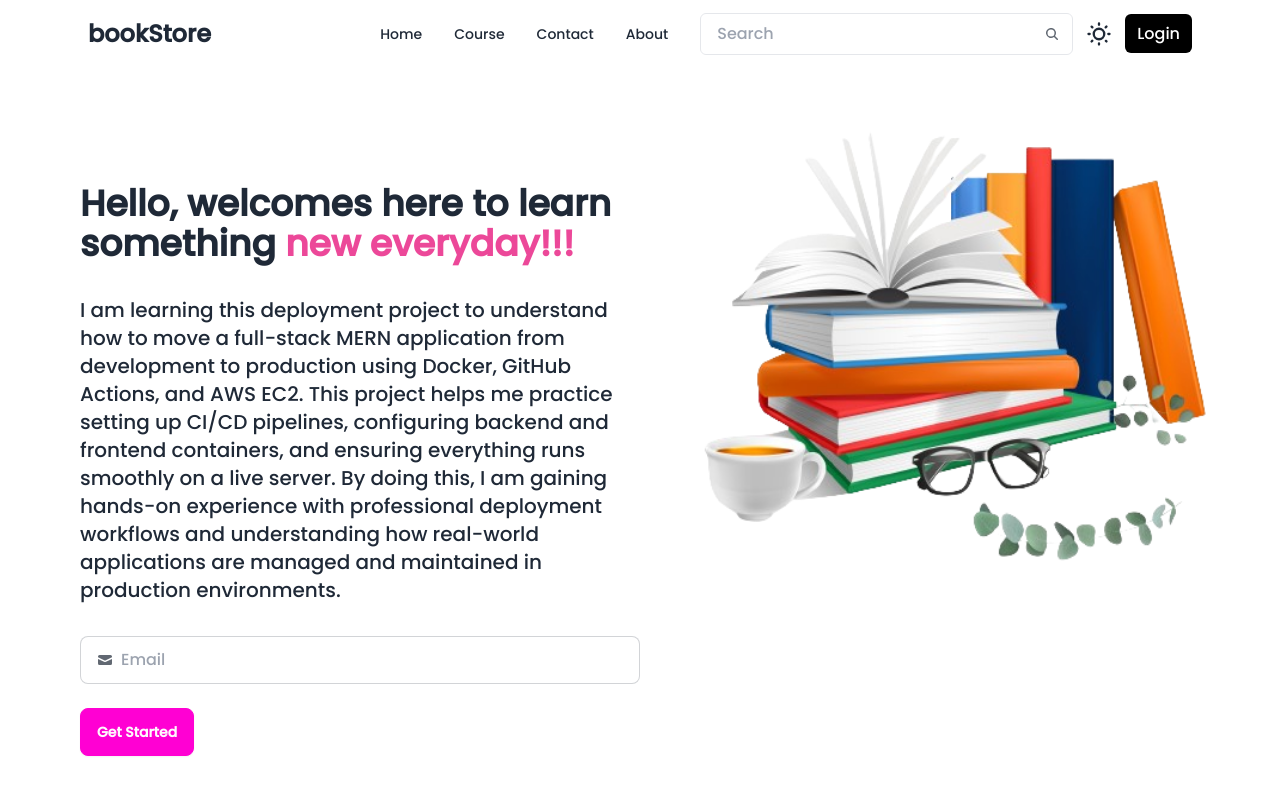
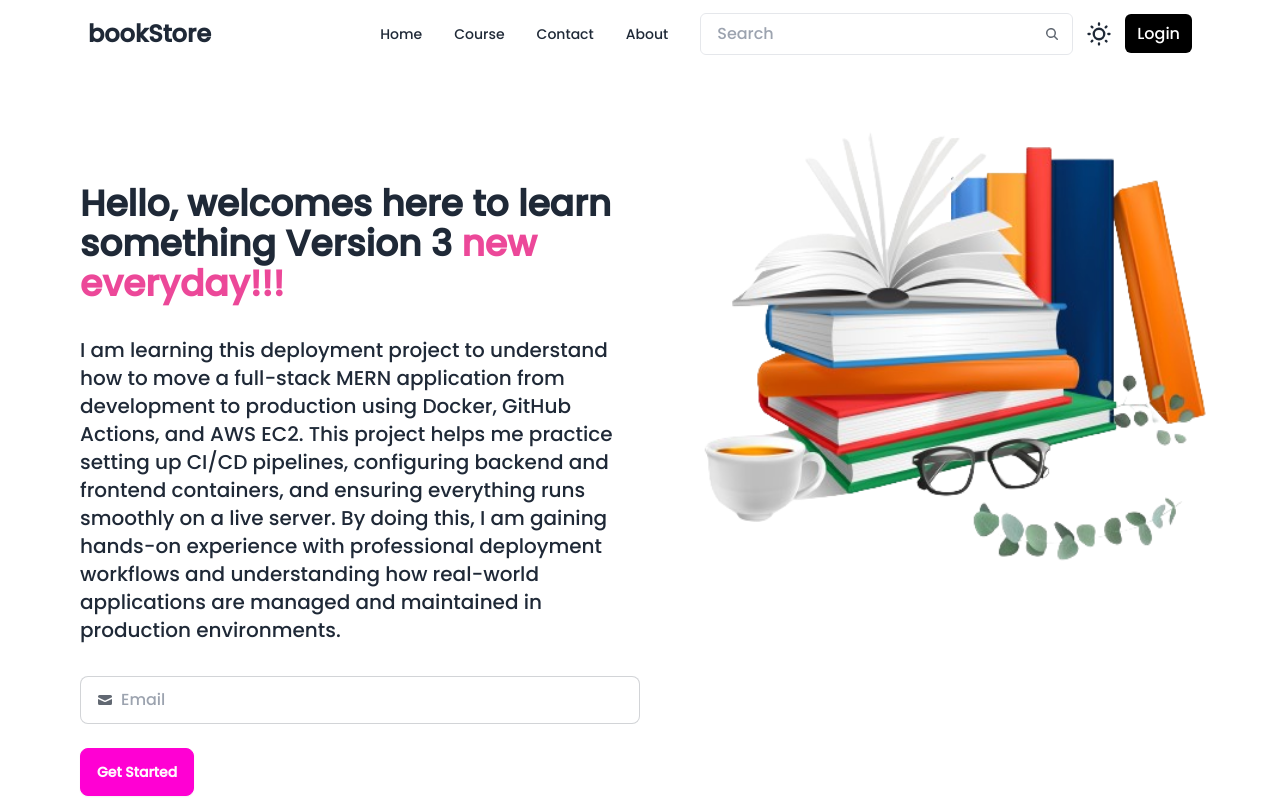
Before and after one commit to RajatBisht-dev/mern-prod, a React (Vite) app in the folder Frontend/: page / in a window 1280 px wide. Shown: the top 798 px of the page. Built offline with nearby package versions, Linux system fonts and the light colour scheme; no server answers.

Commit message:
version 3

```diff
--- a/Frontend/src/components/Banner.jsx
+++ b/Frontend/src/components/Banner.jsx
@@ -7,7 +7,7 @@ function Banner() {
         <div className="w-full order-2 md:order-1 md:w-1/2 mt-12 md:mt-36">
           <div className="space-y-8">
             <h1 className="text-2xl md:text-4xl font-bold">
-              Hello, welcomes here to learn something{" "}
+              Hello, welcomes here to learn something Version 3{" "}
               <span className="text-pink-500">new everyday!!!</span>
             </h1>
             <p className="text-sm md:text-xl">
```
